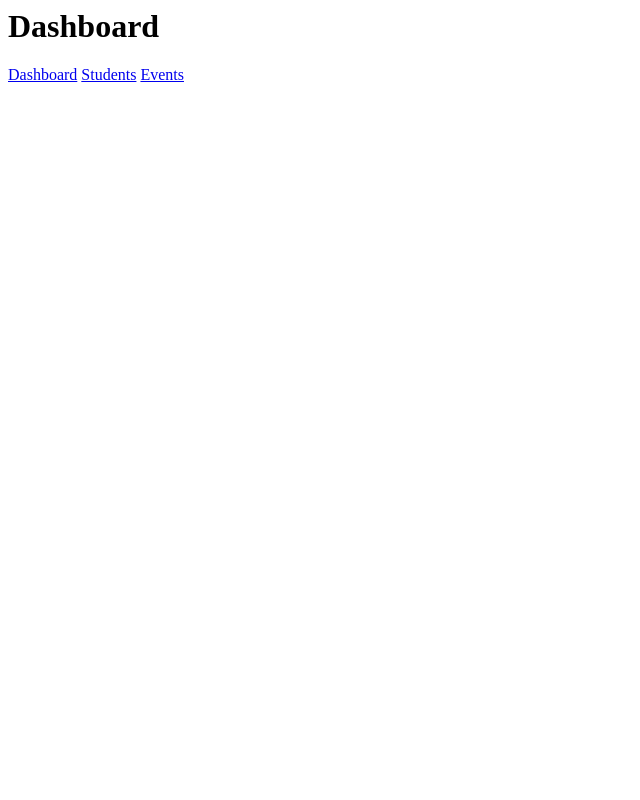
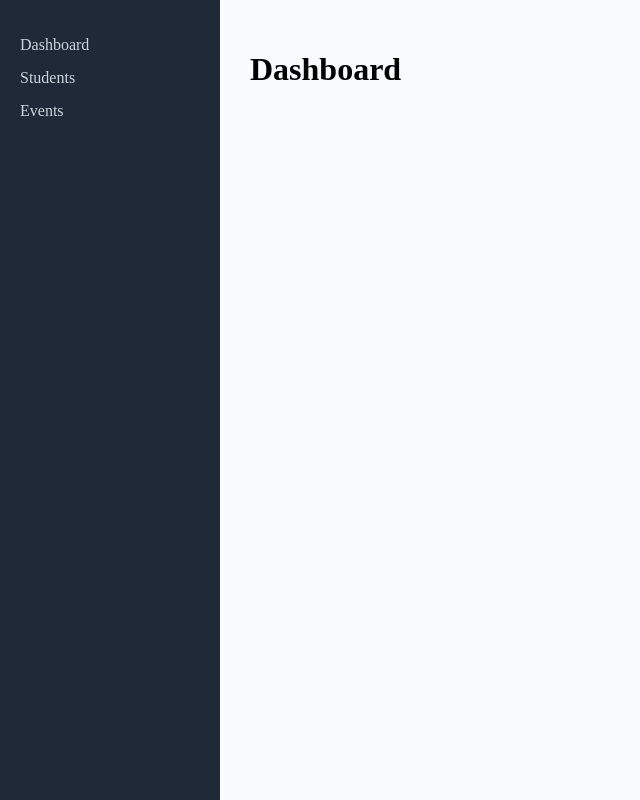
Before and after one commit to lmmtolin/004_itmgt25_project, a Django app: template servicehourstracker/core/templates/core/oaa_dashboard.html in a window 1280 px wide. Shown: the whole page, without its empty margins (0-640 px from the left). Run offline with Django 5.2, Linux system fonts and the light colour scheme; the template is opened without the code that fills it, so the values that code supplies are empty.

Commit message:
updated oaa (still empty)

```diff
--- a/servicehourstracker/core/templates/core/oaa_dashboard.html
+++ b/servicehourstracker/core/templates/core/oaa_dashboard.html
@@ -1,4 +1,68 @@
+<style>
+  body {
+  margin: 0;
+  font-family: Karla;
+  display: flex;
+}
+
+/* Sidebar styling */
+.sidebar {
+  width: 220px;
+  height: 100vh;
+  background-color: #1f2937;
+  color: #fff;
+  padding: 20px;
+  box-sizing: border-box;
+  position: fixed;
+}
+
+.sidebar h2 {
+  margin-top: 0;
+  font-size: 24px;
+  margin-bottom: 20px;
+}
+
+.sidebar ul {
+  list-style-type: none;
+  padding: 0;
+}
+
+.sidebar ul li {
+  margin: 15px 0;
+}
+
+.sidebar ul li a {
+  color: #cbd5e0;
+  text-decoration: none;
+  font-size: 16px;
+  display: block;
+  transition: 0.3s;
+}
+
+.sidebar ul li a:hover {
+  color: #fff;
+}
+
+.main-content {
+  margin-left: 220px;
+  padding: 30px;
+  flex-grow: 1;
+  background-color: #f9fafb;
+  height: 100vh;
+  box-sizing: border-box;
+  overflow-y: scroll;
+}
+
+</style>
+
+<div class="sidebar">
+    <ul>
+        <li><a href="/oaa_dashboard">Dashboard</a></li>
+        <li><a href="/oaa_students">Students</a></li>
+        <li><a href="/oaa_events">Events</a></li>
+    </ul>
+</div>
+
+<div class="main-content">
 <h1>Dashboard</h1>
-<a href="/oaa_dashboard">Dashboard</a>
-<a href="/oaa_students">Students</a>
-<a href="/oaa_events">Events</a>
+</div>
```
